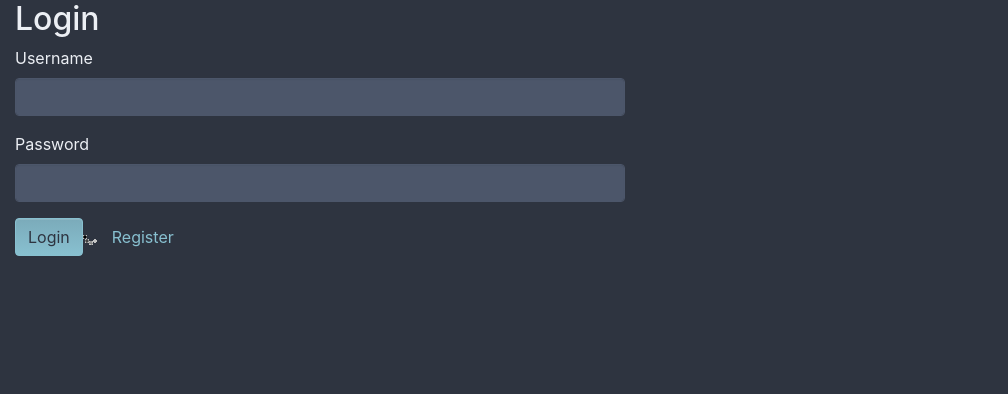
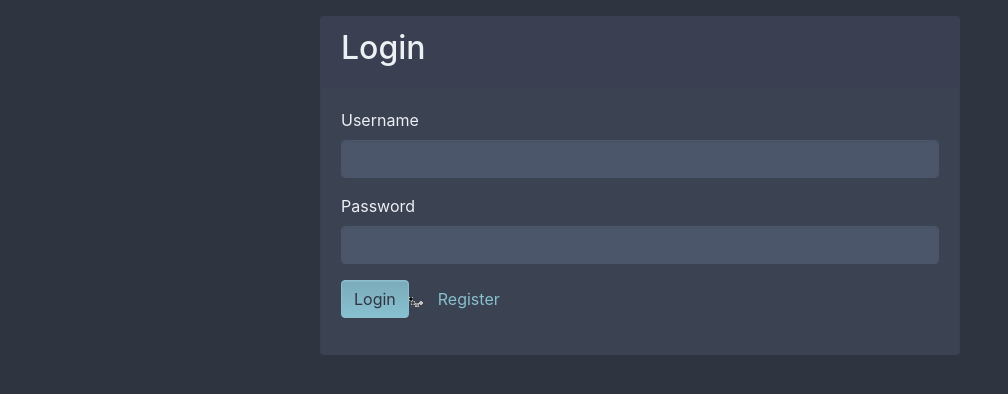
Before and after one commit to dlopezja/react-redux-tutorial, a React (Create React App) app: page /login in a window 1280 px wide. Shown: the top 394 px of the page, without its empty margins (0-1008 px from the left). Built offline with nearby package versions, Linux system fonts and the light colour scheme.

Commit message:
feat: done adding nord theme color palette

```diff
--- a/src/components/pages/Login/index.js
+++ b/src/components/pages/Login/index.js
@@ -4,7 +4,9 @@ import { connect } from 'react-redux';
 
 import actions from '../../../actions/Users';
 
-function LoginPage(props){
+import Card from 'react-bootstrap/Card'
+
+function LoginPage(props) {
 
     // reset login status
 
@@ -32,8 +34,11 @@ function LoginPage(props){
     const { loggingIn } = props;
     const { username, password, submitted } = state;
     return (
-            <div className="col-md-6 col-md-offset-3">
+        <Card className="mt-3 mx-auto w-50">
+            <Card.Header>
                 <h2>Login</h2>
+            </Card.Header>
+            <Card.Body>
                 <form name="form" onSubmit={handleSubmit}>
                     <div className={'form-group' + (state.submitted && !state.username ? ' has-error' : '')}>
                         <label htmlFor="username">Username</label>
@@ -58,7 +63,8 @@ function LoginPage(props){
                         <Link to="/register" className="btn btn-link">Register</Link>
                     </div>
                 </form>
-            </div>
+            </Card.Body>
+        </Card>
     );
 }
 
```
Lines whose indentation alone changed are shown as unchanged.
